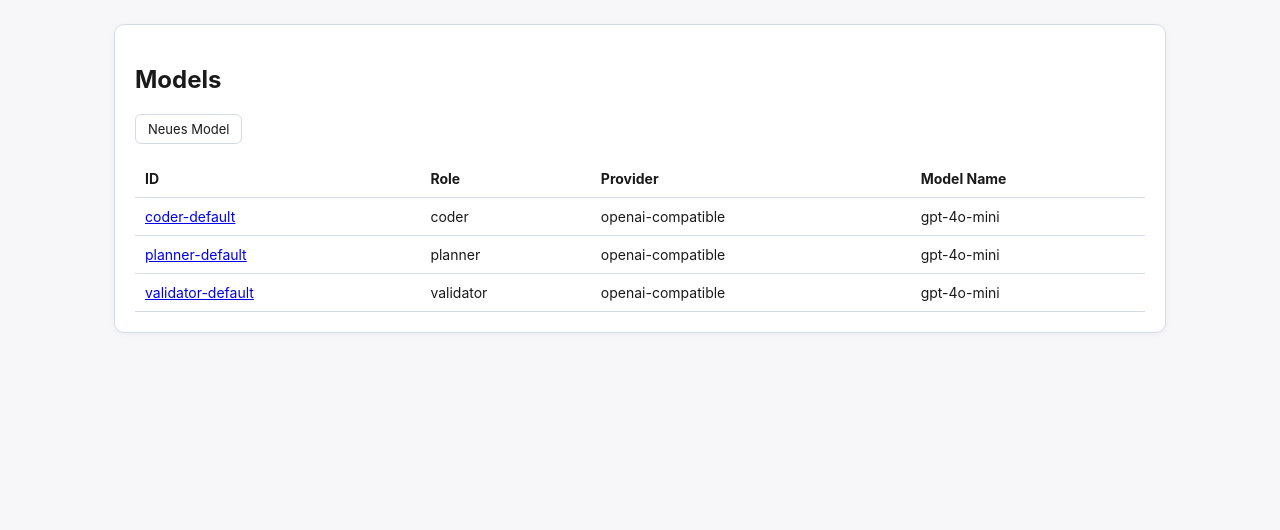
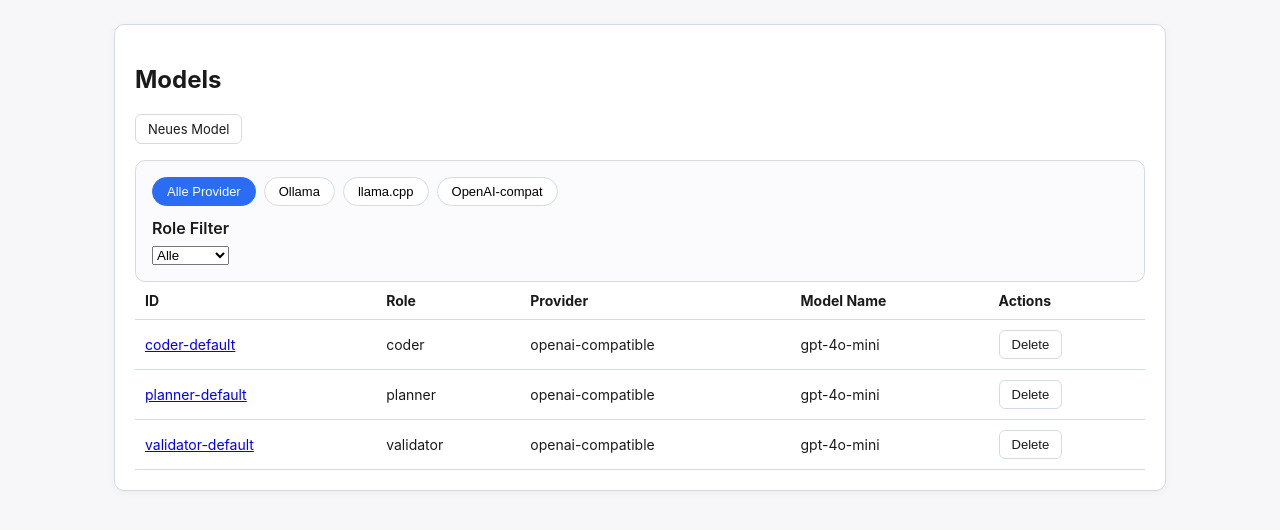
Before and after one commit to Joeavaib/oracl, a FastAPI app: page /ui/models in a window 1280 px wide. Shown: the part 131-661 px from the top of the page. Run offline with FastAPI, Linux system fonts and the light colour scheme; some libraries are stand-ins or nearby versions.

Commit message:
Add model filters and searchable pipeline inputs

```diff
--- a/app/models_registry.py
+++ b/app/models_registry.py
@@ -206,8 +206,9 @@ def list_models() -> List[Dict[str, Any]]:
     models: List[Dict[str, Any]] = []
     for path in sorted(root.glob("*.json")):
         payload = _read_json(path)
-        if payload is None:
+        if not isinstance(payload, dict):
             continue
+        payload["id"] = path.stem
         models.append(payload)
     return models
 
@@ -215,8 +216,9 @@ def list_models() -> List[Dict[str, Any]]:
 def get_model(model_id: str) -> Dict[str, Any]:
     path = _safe_model_path(model_id)
     payload = _read_json(path)
-    if payload is None:
+    if not isinstance(payload, dict):
         raise ValueError("Model not found")
+    payload["id"] = model_id
     return payload
 
 
--- a/app/pipelines.py
+++ b/app/pipelines.py
@@ -5,6 +5,7 @@ import os
 from pathlib import Path
 from typing import Any, Dict, List, Optional
 
+from app.models_registry import get_model
 
 def repo_root() -> Path:
     return Path(__file__).resolve().parents[1]
@@ -95,6 +96,8 @@ def validate_pipeline(payload: Dict[str, Any]) -> Dict[str, Any]:
                 errors.append(_error(f"{prefix}.role", "Must be a string"))
             if "model_id" in step and not isinstance(model_id, str):
                 errors.append(_error(f"{prefix}.model_id", "Must be a string"))
+            if isinstance(model_id, str) and not model_id.strip():
+                errors.append(_error(f"{prefix}.model_id", "Must not be empty"))
             if "params" in step and not isinstance(params, dict):
                 errors.append(_error(f"{prefix}.params", "Must be an object"))
             if "type" in step:
@@ -109,6 +112,21 @@ def validate_pipeline(payload: Dict[str, Any]) -> Dict[str, Any]:
                             _error(
                                 f"{prefix}.type",
                                 f"Role must be {expected_role} for step type {step_type}",
+                            )
+                        )
+
+            if isinstance(model_id, str) and model_id.strip():
+                try:
+                    model_snapshot = get_model(model_id)
+                except ValueError:
+                    errors.append(_error(f"{prefix}.model_id", "Model ID does not exist"))
+                else:
+                    model_role = model_snapshot.get("role")
+                    if isinstance(role, str) and model_role and role != model_role:
+                        errors.append(
+                            _error(
+                                f"{prefix}.model_id",
+                                f"Model role mismatch: expected {role}, got {model_role}",
                             )
                         )
 
--- a/app/static/app.css
+++ b/app/static/app.css
@@ -355,6 +355,10 @@ textarea {
   font-weight: 600;
 }
 
+.runs-table tr.model-missing td {
+  background: #fff4f4;
+}
+
 .spinner {
   position: fixed;
   top: 16px;
--- /dev/null
+++ b/app/static/models_overview.js
@@ -0,0 +1,55 @@
+(() => {
+  const providerGroup = (provider) => {
+    if (provider === "ollama") return "ollama";
+    if (provider === "llamacpp") return "llamacpp";
+    if (provider === "openai-compatible" || provider === "vllm") return "openai";
+    return "other";
+  };
+
+  const onReady = (fn) => {
+    if (document.readyState === "loading") {
+      document.addEventListener("DOMContentLoaded", fn, { once: true });
+      return;
+    }
+    fn();
+  };
+
+  onReady(() => {
+    const tabButtons = document.querySelectorAll(".tab-button[data-provider]");
+    const roleFilter = document.getElementById("models-role-filter");
+    const rows = document.querySelectorAll("tbody tr[data-provider]");
+
+    if (!tabButtons.length || !rows.length) {
+      return;
+    }
+
+    const applyFilters = () => {
+      const activeButton = document.querySelector(".tab-button.is-active");
+      const activeProvider = activeButton?.dataset.provider || "all";
+      const roleValue = roleFilter?.value || "";
+
+      rows.forEach((row) => {
+        const rowRole = row.dataset.role || "";
+        const rowProvider = row.dataset.provider || "";
+        const matchesRole = !roleValue || rowRole === roleValue;
+        const matchesProvider =
+          activeProvider === "all" ||
+          providerGroup(rowProvider) === activeProvider;
+        row.hidden = !(matchesRole && matchesProvider);
+      });
+    };
+
+    tabButtons.forEach((button) => {
+      button.addEventListener("click", () => {
+        tabButtons.forEach((btn) =>
+          btn.classList.toggle("is-active", btn === button),
+        );
+        applyFilters();
+      });
+    });
+
+    roleFilter?.addEventListener("change", applyFilters);
+
+    applyFilters();
+  });
+})();
--- a/app/templates/models.html
+++ b/app/templates/models.html
@@ -5,7 +5,31 @@
 {% block content %}
 <section class="card">
   <h2>Models</h2>
+  {% if error %}
+    <p class="warning">{{ error }}</p>
+  {% endif %}
   <p><a class="button" href="/ui/models/new">Neues Model</a></p>
+  <div class="tabs">
+    <div class="tab-buttons" role="tablist">
+      <button type="button" class="tab-button is-active" data-provider="all">
+        Alle Provider
+      </button>
+      <button type="button" class="tab-button" data-provider="ollama">Ollama</button>
+      <button type="button" class="tab-button" data-provider="llamacpp">llama.cpp</button>
+      <button type="button" class="tab-button" data-provider="openai">OpenAI-compat</button>
+    </div>
+    <div class="actions">
+      <label>
+        Role Filter
+        <select id="models-role-filter">
+          <option value="">Alle</option>
+          <option value="validator">validator</option>
+          <option value="planner">planner</option>
+          <option value="coder">coder</option>
+        </select>
+      </label>
+    </div>
+  </div>
   {% if models %}
     <table class="runs-table">
       <thead>
@@ -14,15 +38,25 @@
           <th>Role</th>
           <th>Provider</th>
           <th>Model Name</th>
+          <th>Actions</th>
         </tr>
       </thead>
       <tbody>
         {% for model in models %}
-        <tr>
+        <tr data-role="{{ model.role }}" data-provider="{{ model.provider }}">
           <td><a href="/ui/models/{{ model.id }}">{{ model.id }}</a></td>
           <td>{{ model.role }}</td>
           <td>{{ model.provider }}</td>
           <td>{{ model.model_name }}</td>
+          <td>
+            <form
+              method="post"
+              action="/ui/models/{{ model.id }}/delete"
+              onsubmit="return confirm('Wirklich löschen? Wird in Pipelines geprüft.');"
+            >
+              <button type="submit" class="button">Delete</button>
+            </form>
+          </td>
         </tr>
         {% endfor %}
       </tbody>
@@ -31,4 +65,5 @@
     <p class="hint">Noch keine Modelle vorhanden.</p>
   {% endif %}
 </section>
+<script src="/static/models_overview.js" defer></script>
 {% endblock %}
--- a/app/ui/routes.py
+++ b/app/ui/routes.py
@@ -25,6 +25,7 @@ from app.models_registry import (
 )
 from app.pipelines_registry import (
     create_pipeline,
+    find_pipelines_using_model,
     get_pipeline as get_registry_pipeline,
     list_pipelines as list_registry_pipelines,
     update_pipeline,
@@ -100,11 +101,25 @@ def _pipeline_steps_from_form(form: Dict[str, Any]) -> List[Dict[str, Any]]:
 def _pipeline_form_context(pipeline: Dict[str, Any], is_new: bool, error: Optional[str] = None) -> Dict[str, Any]:
     steps = list(pipeline.get("steps", []))
     steps.append({"step": "", "role": "", "model_id": ""})
+    models = list_models()
+    models_index = {
+        "all": [
+            {"id": model.get("id"), "role": model.get("role")}
+            for model in models
+            if model.get("id")
+        ],
+        "by_role": {role: [] for role in MODEL_ROLES},
+    }
+    for model in models_index["all"]:
+        role = model.get("role")
+        if role in models_index["by_role"]:
+            models_index["by_role"][role].append(model)
     return {
         "pipeline": pipeline,
         "steps": steps,
         "is_new": is_new,
         "error": error,
+        "models_index": models_index,
     }
 
 
@@ -384,7 +399,7 @@ async def models_list(request: Request) -> HTMLResponse:
     models = list_models()
     return templates.TemplateResponse(
         "models.html",
-        {"request": request, "models": models},
+        {"request": request, "models": models, "error": None},
     )
 
 
@@ -811,8 +826,54 @@ async def api_create_model(request: Request) -> Dict[str, Any]:
 
 
 @router.get("/api/models")
-async def api_list_models() -> Dict[str, Any]:
-    return {"models": list_models()}
+async def api_list_models(role: Optional[str] = None) -> Dict[str, Any]:
+    if role is not None and role not in MODEL_ROLES:
+        raise HTTPException(status_code=400, detail="Invalid role")
+    models = list_models()
+    if role is not None:
+        models = [model for model in models if model.get("role") == role]
+    response = [
+        {
+            "id": model.get("id"),
+            "role": model.get("role"),
+            "provider": model.get("provider"),
+            "base_url": model.get("base_url"),
+            "model_name": model.get("model_name"),
+        }
+        for model in models
+    ]
+    return {"models": response}
+
+
+@router.get("/api/models/index")
+async def api_models_index() -> Dict[str, Any]:
+    models = list_models()
+    by_role: Dict[str, List[Dict[str, Any]]] = {role: [] for role in MODEL_ROLES}
+    for model in models:
+        role = model.get("role")
+        if role in by_role:
+            by_role[role].append(
+                {
+                    "id": model.get("id"),
+                    "role": model.get("role"),
+                    "provider": model.get("provider"),
+                    "base_url": model.get("base_url"),
+                    "model_name": model.get("model_name"),
+                }
+            )
+    return {
+        "all": [
+            {
+                "id": model.get("id"),
+                "role": model.get("role"),
+                "provider": model.get("provider"),
+                "base_url": model.get("base_url"),
+                "model_name": model.get("model_name"),
+            }
+            for model in models
+        ],
+        "by_role": by_role,
+    }
 
 
 @router.get("/api/models/{model_id}")
@@ -858,11 +919,38 @@ async def api_update_model(model_id: str, request: Request) -> Dict[str, Any]:
 
 @router.delete("/api/models/{model_id}")
 async def api_delete_model(model_id: str) -> Dict[str, Any]:
+    pipelines = find_pipelines_using_model(model_id)
+    if pipelines:
+        detail = f"Model is used by pipelines: {', '.join(pipelines)}"
+        raise HTTPException(status_code=400, detail=detail)
     try:
         delete_model(model_id)
     except ValueError as exc:
         raise HTTPException(status_code=404, detail=str(exc)) from exc
-    return {"deleted": model_id}
+    return {"ok": True}
+
+
+@router.post("/ui/models/{model_id}/delete")
+async def ui_delete_model(request: Request, model_id: str) -> HTMLResponse:
+    pipelines = find_pipelines_using_model(model_id)
+    if pipelines:
+        models = list_models()
+        detail = f"Model wird in Pipelines verwendet: {', '.join(pipelines)}"
+        return templates.TemplateResponse(
+            "models.html",
+            {"request": request, "models": models, "error": detail},
+            status_code=400,
+        )
+    try:
+        delete_model(model_id)
+    except ValueError as exc:
+        models = list_models()
+        return templates.TemplateResponse(
+            "models.html",
+            {"request": request, "models": models, "error": str(exc)},
+            status_code=404,
+        )
+    return RedirectResponse(url="/ui/models", status_code=303)
 
 
 @router.put("/api/pipelines/{pipeline_id}")
```
Also changed, not shown: app/pipelines_registry.py (+35 -5 lines), app/static/pipeline_detail.js (added, +95 -0 lines), app/templates/pipeline_detail.html (+19 -3 lines).
